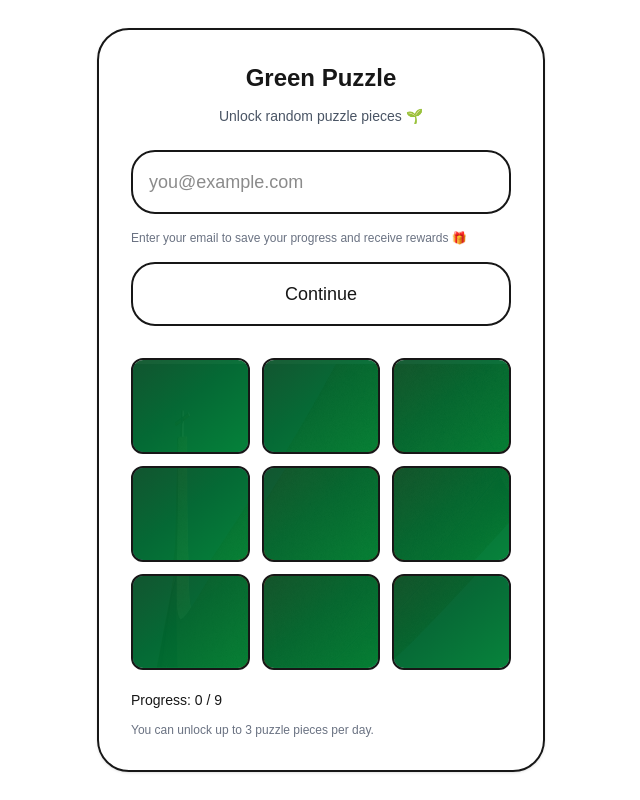
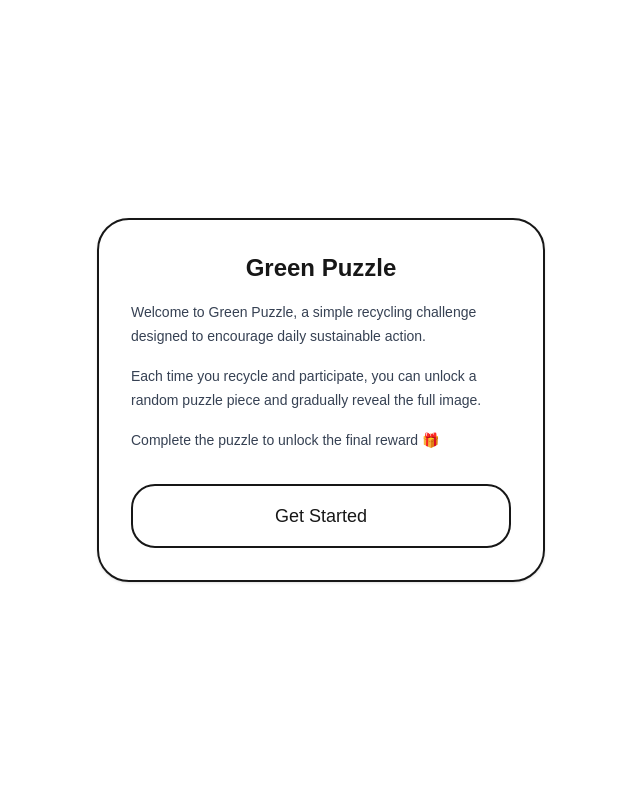
Before and after one commit to jackyxuzhiqi-dotcom/green-puzzle-mvp, a Next.js app: page / in a window 1280 px wide. Shown: the whole page, without its empty margins (319-959 px from the left). Built offline with nearby package versions, Linux system fonts and the light colour scheme.

Commit message:
Update puzzle UI

```diff
--- a/app/page.tsx
+++ b/app/page.tsx
@@ -10,7 +10,10 @@ type UserProgress = {
 
 type ProgressMap = Record<string, UserProgress>
 
+type Step = 'intro' | 'email' | 'puzzle'
+
 export default function Home() {
+  const [step, setStep] = useState<Step>('intro')
   const [email, setEmail] = useState('')
   const [currentEmail, setCurrentEmail] = useState('')
   const [progressMap, setProgressMap] = useState<ProgressMap>({})
@@ -25,13 +28,21 @@ export default function Home() {
 
   const currentUnlocked = currentData?.unlocked || []
 
-  const handleSubmit = (e: React.FormEvent<HTMLFormElement>) => {
+  const handleEmailContinue = (e: React.FormEvent<HTMLFormElement>) => {
     e.preventDefault()
 
     const normalizedEmail = email.trim().toLowerCase()
     if (!normalizedEmail) return
 
-    let userData = progressMap[normalizedEmail]
+    setCurrentEmail(normalizedEmail)
+    setMessage('')
+    setStep('puzzle')
+  }
+
+  const handleRecycle = () => {
+    if (!currentEmail) return
+
+    let userData = progressMap[currentEmail]
 
     if (!userData) {
       userData = {
@@ -46,10 +57,8 @@ export default function Home() {
       userData.lastDate = today
     }
 
-    if (userData.todayCount >= 3) {
+    if (userData.todayCount >= 1) {
       setMessage('Today’s mission is complete 🌱')
-      setCurrentEmail(normalizedEmail)
-      setEmail('')
       return
     }
 
@@ -58,9 +67,9 @@ export default function Home() {
     )
 
     if (remaining.length === 0) {
-      setMessage('Puzzle completed 🎉')
-      setCurrentEmail(normalizedEmail)
-      setEmail('')
+      setMessage(
+        'Puzzle completed 🎉 We will notify you by email with reward collection details.'
+      )
       return
     }
 
@@ -70,45 +79,98 @@ export default function Home() {
     userData.unlocked.push(randomIndex)
     userData.todayCount += 1
 
-    const reachedLimit = userData.todayCount >= 3
-
     setProgressMap((prev) => ({
       ...prev,
-      [normalizedEmail]: { ...userData },
+      [currentEmail]: { ...userData },
     }))
 
-    setCurrentEmail(normalizedEmail)
-    setEmail('')
+    const totalUnlocked = userData.unlocked.length
 
-    if (reachedLimit) {
+    if (totalUnlocked === 9) {
+      setMessage(
+        'Puzzle completed 🎉 We will notify you by email with reward collection details.'
+      )
+      return
+    }
+
+    if (userData.todayCount >= 1) {
       setMessage('Today’s mission is complete 🌱')
+      return
+    }
+
+    if (totalUnlocked >= 6) {
+      setMessage('You’re almost there 👀')
+    } else if (totalUnlocked >= 3) {
+      setMessage('Great start 🌱')
     } else {
       setMessage('')
     }
   }
 
+  const handleStart = () => {
+    setStep('email')
+  }
+
+  const handleBackToIntro = () => {
+    setStep('intro')
+    setMessage('')
+  }
+
   return (
     <main className="min-h-screen flex items-center justify-center px-6 bg-white">
       <div className="w-full max-w-md rounded-[2rem] border-2 p-8 shadow-sm">
-        <h1 className="text-center text-2xl font-semibold mb-3">
+        {step === 'intro' && (
+          <>
+            <h1 className="text-center text-2xl font-semibold mb-4">
+              Green Puzzle
+            </h1>
+
+            <p className="text-sm text-gray-700 leading-6 mb-4">
+              Welcome to Green Puzzle, a simple recycling challenge designed to
+              encourage daily sustainable action.
+            </p>
+
+            <p className="text-sm text-gray-700 leading-6 mb-4">
+              Each time you recycle and participate, you can unlock a random
+              puzzle piece and gradually reveal the full image.
+            </p>
+
+            <p className="text-sm text-gray-700 leading-6 mb-8">
+              Complete the puzzle to unlock the final reward 🎁
+            </p>
+
+            <button
+              onClick={handleStart}
+              className="w-full rounded-[1.5rem] border-2 px-4 py-4 text-lg"
+            >
+              Get Started
+            </button>
+          </>
+        )}
+
+        {step === 'email' && (
+          <>
+            <h1 className="text-center text-2xl font-semibold mb-4">
               Green Puzzle
             </h1>
 
             <p className="text-center text-sm text-gray-600 mb-6">
-          Unlock random puzzle pieces 🌱
+              Enter your school email to save your progress
             </p>
 
-        <form onSubmit={handleSubmit} className="space-y-4">
+            <form onSubmit={handleEmailContinue} className="space-y-4">
               <input
                 type="email"
-            placeholder="you@example.com"
+                placeholder="you@school.edu"
                 value={email}
                 onChange={(e) => setEmail(e.target.value)}
                 className="w-full rounded-[1.5rem] border-2 px-4 py-4 text-lg outline-none"
               />
 
-          <p className="text-xs text-gray-500">
-            Enter your email to save your progress and receive rewards 🎁
+              <p className="text-xs text-gray-500 leading-5">
+                Please use your school email to participate. Your email will be
+                used to save your progress and notify you how to collect your
+                reward after the puzzle is completed.
               </p>
 
               <button
@@ -118,6 +180,32 @@ export default function Home() {
                 Continue
               </button>
             </form>
+
+            <button
+              onClick={handleBackToIntro}
+              className="w-full mt-4 text-sm text-gray-500"
+            >
+              Back
+            </button>
+          </>
+        )}
+
+        {step === 'puzzle' && (
+          <>
+            <h1 className="text-center text-2xl font-semibold mb-3">
+              Green Puzzle
+            </h1>
+
+            <p className="text-center text-sm text-gray-600 mb-6">
+              Recycle to unlock one puzzle piece per day 🌱
+            </p>
+
+            <button
+              onClick={handleRecycle}
+              className="w-full rounded-[1.5rem] border-2 px-4 py-4 text-lg"
+            >
+              Recycle
+            </button>
 
             <div className="mt-8 grid grid-cols-3 gap-3">
               {Array.from({ length: 9 }).map((_, i) => {
@@ -147,8 +235,10 @@ export default function Home() {
               Progress: {currentUnlocked.length} / 9
             </p>
 
-        <p className="mt-3 text-xs text-gray-500">
-          You can unlock up to 3 puzzle pieces per day.
+            <p className="mt-3 text-xs text-gray-500 leading-5">
+              You can unlock up to 1 puzzle piece per day. After the full puzzle
+              is completed, reward collection details will be sent by email.
+              Please use your school email.
             </p>
 
             {message && (
@@ -162,6 +252,8 @@ export default function Home() {
                 Current email: {currentEmail}
               </p>
             )}
+          </>
+        )}
       </div>
     </main>
   )
```
Lines whose indentation alone changed are shown as unchanged.
